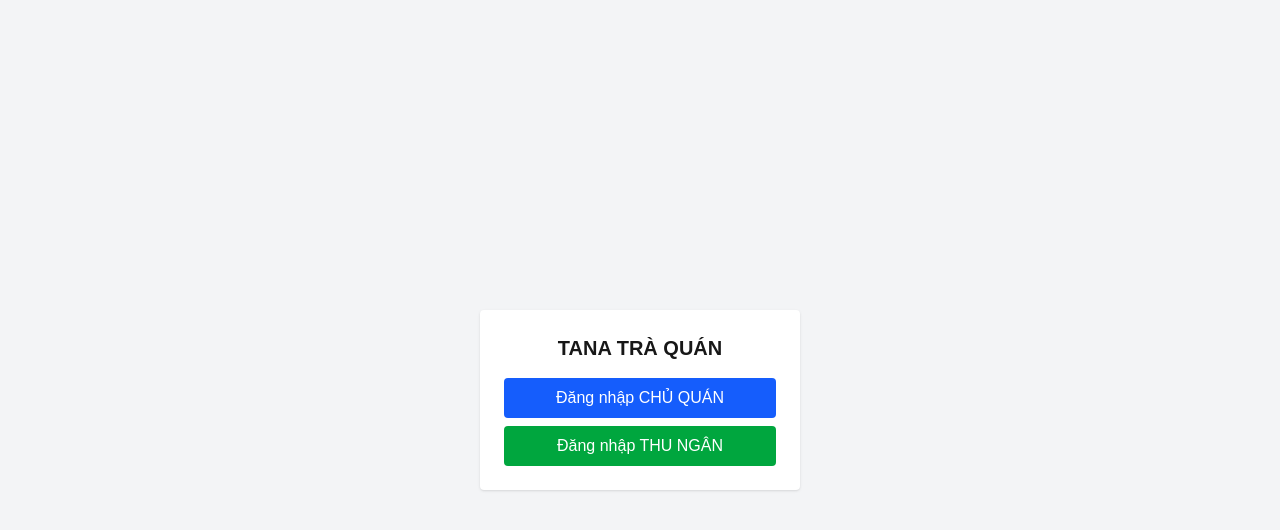
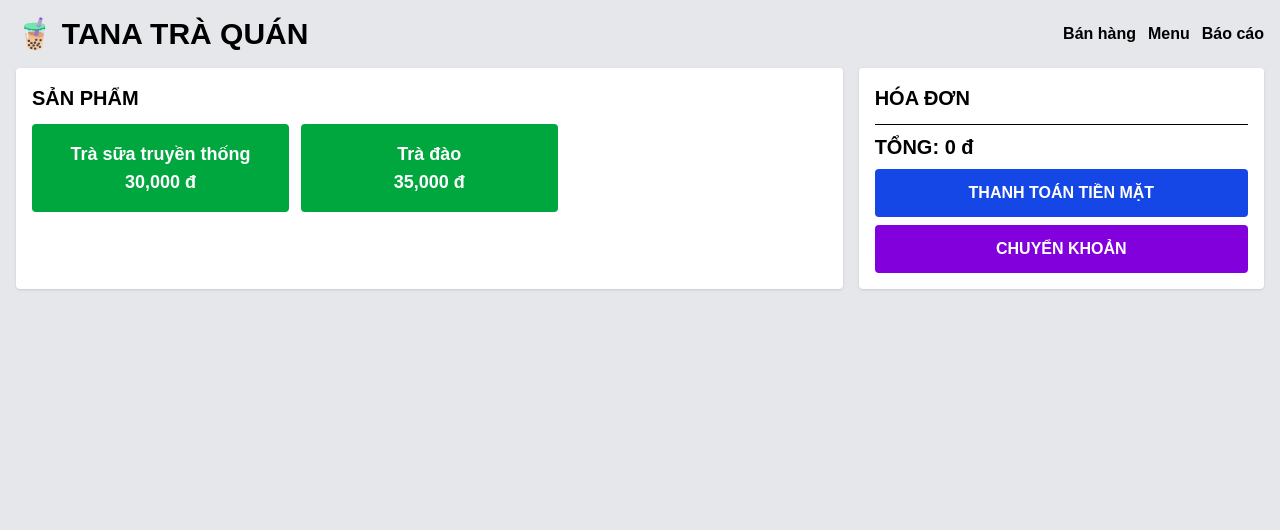
Before and after one commit to nghialuong53/tana-tra-quan, a Next.js app: page / in a window 1280 px wide. Shown: the top 530 px of the page. Built offline with nearby package versions, Linux system fonts and the light colour scheme.

Commit message:
hoan thien POS tra sua

```diff
--- a/app/page.tsx
+++ b/app/page.tsx
@@ -2,56 +2,35 @@
 
 import { useEffect, useState } from "react";
 
-/* ================== CONFIG ================== */
+/* ================= CONFIG ================= */
 const SHOP_NAME = "TANA TRÀ QUÁN";
 const LOGO = "🧋";
 
-/* ================== TYPES ================== */
-type Role = "admin" | "cashier";
-
-type User = {
-  username: string;
-  role: Role;
-};
-
-type Size = "S" | "M" | "L";
-
-type Topping = {
+/* ================= TYPES ================= */
+type Product = {
   id: string;
   name: string;
   price: number;
+  active: boolean;
 };
 
-type Product = {
-  id: string;
-  name: string;
-  active: boolean;
-  prices: Record<Size, number>;
-  toppings: Topping[];
-};
-
-type OrderItem = {
+type CartItem = {
   id: string;
   productId: string;
   name: string;
-  size: Size;
-  toppings: Topping[];
-  note: string;
+  price: number;
   qty: number;
-  price: number;
 };
 
 type Order = {
   id: string;
   time: string;
-  items: OrderItem[];
+  items: CartItem[];
   total: number;
   payment: "cash" | "transfer";
-  paid: boolean;
-  canceled?: boolean;
 };
 
-/* ================== STORAGE ================== */
+/* ================= STORAGE ================= */
 const store = {
   get<T>(k: string, d: T): T {
     if (typeof window === "undefined") return d;
@@ -62,72 +41,60 @@ const store = {
   },
 };
 
-/* ================== MAIN ================== */
+/* ================= MAIN ================= */
 export default function POS() {
-  const [user, setUser] = useState<User | null>(null);
+  const [view, setView] = useState<"pos" | "menu" | "report">("pos");
   const [products, setProducts] = useState<Product[]>([]);
-  const [cart, setCart] = useState<OrderItem[]>([]);
+  const [cart, setCart] = useState<CartItem[]>([]);
   const [orders, setOrders] = useState<Order[]>([]);
-  const [view, setView] = useState<"pos" | "admin" | "report">("pos");
 
-  /* ========== INIT ========== */
+  /* ===== INIT ===== */
   useEffect(() => {
     setProducts(
-      store.get<Product[]>("products", [
-        {
-          id: "ts1",
-          name: "Trà sữa truyền thống",
-          active: true,
-          prices: { S: 25000, M: 30000, L: 35000 },
-          toppings: [
-            { id: "tp1", name: "Trân châu", price: 5000 },
-            { id: "tp2", name: "Pudding", price: 7000 },
-          ],
-        },
-        {
-          id: "ts2",
-          name: "Trà đào",
-          active: true,
-          prices: { S: 30000, M: 35000, L: 40000 },
-          toppings: [],
-        },
+      store.get("products", [
+        { id: "1", name: "Trà sữa truyền thống", price: 30000, active: true },
+        { id: "2", name: "Trà đào", price: 35000, active: true },
       ])
     );
-    setOrders(store.get<Order[]>("orders", []));
+    setOrders(store.get("orders", []));
   }, []);
 
-  useEffect(() => {
-    store.set("products", products);
-  }, [products]);
+  useEffect(() => store.set("products", products), [products]);
+  useEffect(() => store.set("orders", orders), [orders]);
 
-  useEffect(() => {
-    store.set("orders", orders);
-  }, [orders]);
+  /* ===== POS LOGIC ===== */
+  const addToCart = (p: Product) => {
+    const found = cart.find((i) => i.productId === p.id);
+    if (found) {
+      setCart(
+        cart.map((i) =>
+          i.productId === p.id ? { ...i, qty: i.qty + 1 } : i
+        )
+      );
+    } else {
+      setCart([
+        ...cart,
+        {
+          id: Date.now().toString(),
+          productId: p.id,
+          name: p.name,
+          price: p.price,
+          qty: 1,
+        },
+      ]);
+    }
+  };
 
-  /* ========== LOGIN ========== */
-  if (!user) {
-    return (
-      <div className="min-h-screen flex items-center justify-center bg-gray-100">
-        <div className="bg-white p-6 rounded shadow w-80">
-          <h2 className="text-xl font-bold mb-4 text-center">{SHOP_NAME}</h2>
-          <button
-            className="w-full bg-blue-600 text-white p-2 rounded mb-2"
-            onClick={() => setUser({ username: "admin", role: "admin" })}
-          >
-            Đăng nhập CHỦ QUÁN
-          </button>
-          <button
-            className="w-full bg-green-600 text-white p-2 rounded"
-            onClick={() => setUser({ username: "cashier", role: "cashier" })}
-          >
-            Đăng nhập THU NGÂN
-          </button>
-        </div>
-      </div>
+  const changeQty = (id: string, d: number) => {
+    setCart(
+      cart
+        .map((i) =>
+          i.id === id ? { ...i, qty: i.qty + d } : i
+        )
+        .filter((i) => i.qty > 0)
     );
-  }
+  };
 
-  /* ========== ORDER LOGIC ========== */
   const total = cart.reduce((s, i) => s + i.price * i.qty, 0);
 
   const checkout = (payment: "cash" | "transfer") => {
@@ -138,35 +105,47 @@ export default function POS() {
       items: cart,
       total,
       payment,
-      paid: true,
     };
     setOrders([order, ...orders]);
     setCart([]);
     setTimeout(() => window.print(), 300);
   };
 
-  const cancelOrder = (id: string) => {
-    if (user.role !== "admin") return;
-    setOrders(
-      orders.map((o) => (o.id === id ? { ...o, canceled: true } : o))
+  /* ===== MENU ADMIN ===== */
+  const addProduct = () => {
+    const name = prompt("Tên món?");
+    const price = Number(prompt("Giá tiền?"));
+    if (!name || !price) return;
+    setProducts([
+      ...products,
+      { id: Date.now().toString(), name, price, active: true },
+    ]);
+  };
+
+  const updateProduct = (id: string) => {
+    const p = products.find((x) => x.id === id);
+    if (!p) return;
+    const name = prompt("Tên món", p.name) || p.name;
+    const price = Number(prompt("Giá", p.price.toString())) || p.price;
+    setProducts(
+      products.map((x) =>
+        x.id === id ? { ...x, name, price } : x
+      )
     );
   };
 
-  /* ========== UI ========== */
+  /* ================= UI ================= */
   return (
-    <div className="p-4 bg-gray-100 min-h-screen">
+    <div className="min-h-screen bg-gray-200 p-4 text-black">
+      {/* HEADER */}
       <header className="flex justify-between items-center mb-4">
-        <h1 className="text-2xl font-extrabold">
+        <h1 className="text-3xl font-extrabold">
           {LOGO} {SHOP_NAME}
         </h1>
-        <div className="space-x-2">
+        <div className="space-x-3 font-bold">
           <button onClick={() => setView("pos")}>Bán hàng</button>
-          {user.role === "admin" && (
-            <>
-              <button onClick={() => setView("admin")}>Menu</button>
+          <button onClick={() => setView("menu")}>Menu</button>
           <button onClick={() => setView("report")}>Báo cáo</button>
-            </>
-          )}
         </div>
       </header>
 
@@ -174,86 +153,91 @@ export default function POS() {
       {view === "pos" && (
         <div className="grid grid-cols-3 gap-4">
           <div className="col-span-2 bg-white p-4 rounded shadow">
-            <h2 className="font-bold mb-2">Sản phẩm</h2>
+            <h2 className="text-xl font-extrabold mb-3">SẢN PHẨM</h2>
             <div className="grid grid-cols-3 gap-3">
-              {products
-                .filter((p) => p.active)
-                .map((p) => (
+              {products.filter(p => p.active).map(p => (
                 <button
                   key={p.id}
-                    className="bg-green-600 text-white p-4 rounded font-bold"
-                    onClick={() =>
-                      setCart([
-                        ...cart,
-                        {
-                          id: Date.now().toString(),
-                          productId: p.id,
-                          name: p.name,
-                          size: "M",
-                          toppings: [],
-                          note: "",
-                          qty: 1,
-                          price: p.prices.M,
-                        },
-                      ])
-                    }
+                  className="bg-green-600 text-white p-4 rounded text-lg font-extrabold"
+                  onClick={() => addToCart(p)}
                 >
                   {p.name}
-                    <div>{p.prices.M.toLocaleString()} đ</div>
+                  <div>{p.price.toLocaleString()} đ</div>
                 </button>
               ))}
             </div>
           </div>
 
           <div className="bg-white p-4 rounded shadow">
-            <h2 className="font-bold mb-2">Hóa đơn</h2>
-            {cart.map((i) => (
-              <div key={i.id} className="flex justify-between text-sm">
-                <span>
-                  {i.name} x{i.qty}
-                </span>
-                <span>{(i.price * i.qty).toLocaleString()} đ</span>
+            <h2 className="text-xl font-extrabold mb-3">HÓA ĐƠN</h2>
+
+            {cart.map(i => (
+              <div key={i.id} className="flex justify-between items-center mb-2">
+                <div>
+                  <div className="font-bold">{i.name}</div>
+                  <div className="text-sm">{i.price.toLocaleString()} đ</div>
+                </div>
+                <div className="flex items-center gap-2">
+                  <button onClick={() => changeQty(i.id, -1)}>-</button>
+                  <strong>{i.qty}</strong>
+                  <button onClick={() => changeQty(i.id, 1)}>+</button>
+                </div>
               </div>
             ))}
+
             <hr className="my-2" />
-            <div className="font-extrabold">
-              Tổng: {total.toLocaleString()} đ
+            <div className="text-xl font-extrabold">
+              TỔNG: {total.toLocaleString()} đ
             </div>
+
             <button
-              className="w-full bg-blue-600 text-white p-2 mt-2 rounded"
+              className="w-full bg-blue-700 text-white p-3 mt-2 rounded font-bold"
               onClick={() => checkout("cash")}
             >
-              Thanh toán tiền mặt
+              THANH TOÁN TIỀN MẶT
             </button>
             <button
-              className="w-full bg-purple-600 text-white p-2 mt-2 rounded"
+              className="w-full bg-purple-700 text-white p-3 mt-2 rounded font-bold"
               onClick={() => checkout("transfer")}
             >
-              Chuyển khoản
+              CHUYỂN KHOẢN
             </button>
           </div>
         </div>
       )}
 
-      {/* ================= ADMIN MENU ================= */}
-      {view === "admin" && (
+      {/* ================= MENU ================= */}
+      {view === "menu" && (
         <div className="bg-white p-4 rounded shadow">
-          <h2 className="font-bold mb-2">Quản lý menu</h2>
-          {products.map((p, idx) => (
-            <div key={p.id} className="flex justify-between mb-2">
-              <span>{p.name}</span>
+          <h2 className="text-xl font-extrabold mb-3">QUẢN LÝ MENU</h2>
+          <button
+            onClick={addProduct}
+            className="bg-green-700 text-white px-4 py-2 rounded mb-3 font-bold"
+          >
+            + Thêm món
+          </button>
+
+          {products.map(p => (
+            <div
+              key={p.id}
+              className="flex justify-between items-center border-b py-2"
+            >
+              <div>
+                <strong>{p.name}</strong> – {p.price.toLocaleString()} đ
+                {!p.active && <span className="text-red-600"> (Tắt)</span>}
+              </div>
+              <div className="space-x-2">
+                <button onClick={() => updateProduct(p.id)}>Sửa</button>
                 <button
                   onClick={() =>
-                  setProducts(
-                    products.map((x, i) =>
-                      i === idx ? { ...x, active: !x.active } : x
-                    )
-                  )
+                    setProducts(products.map(x =>
+                      x.id === p.id ? { ...x, active: !x.active } : x
+                    ))
                   }
-                className="text-sm text-blue-600"
                 >
                   {p.active ? "Tắt" : "Bật"}
                 </button>
+              </div>
             </div>
           ))}
         </div>
@@ -262,24 +246,15 @@ export default function POS() {
       {/* ================= REPORT ================= */}
       {view === "report" && (
         <div className="bg-white p-4 rounded shadow">
-          <h2 className="font-bold mb-2">Lịch sử đơn</h2>
-          {orders.map((o) => (
-            <div key={o.id} className="border-b py-1 text-sm">
-              <div>
+          <h2 className="text-xl font-extrabold mb-3">LỊCH SỬ ĐƠN</h2>
+          {orders.map(o => (
+            <div key={o.id} className="border-b py-2">
+              <div className="font-bold">
                 #{o.id} – {o.time}
               </div>
               <div>
                 {o.total.toLocaleString()} đ – {o.payment}
-                {o.canceled && " (ĐÃ HOÀN)"}
               </div>
-              {user.role === "admin" && !o.canceled && (
-                <button
-                  className="text-red-600 text-xs"
-                  onClick={() => cancelOrder(o.id)}
-                >
-                  Hoàn đơn
-                </button>
-              )}
             </div>
           ))}
         </div>
```
Lines whose indentation alone changed are shown as unchanged.
